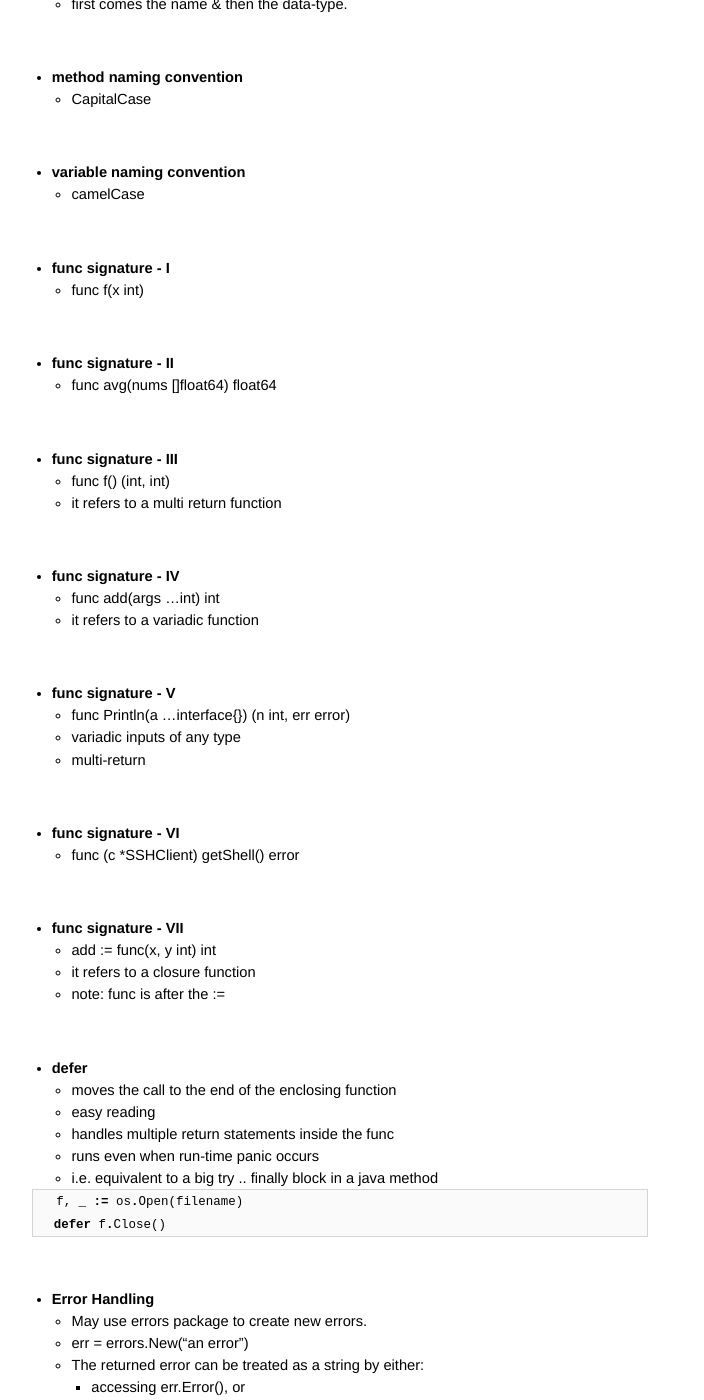
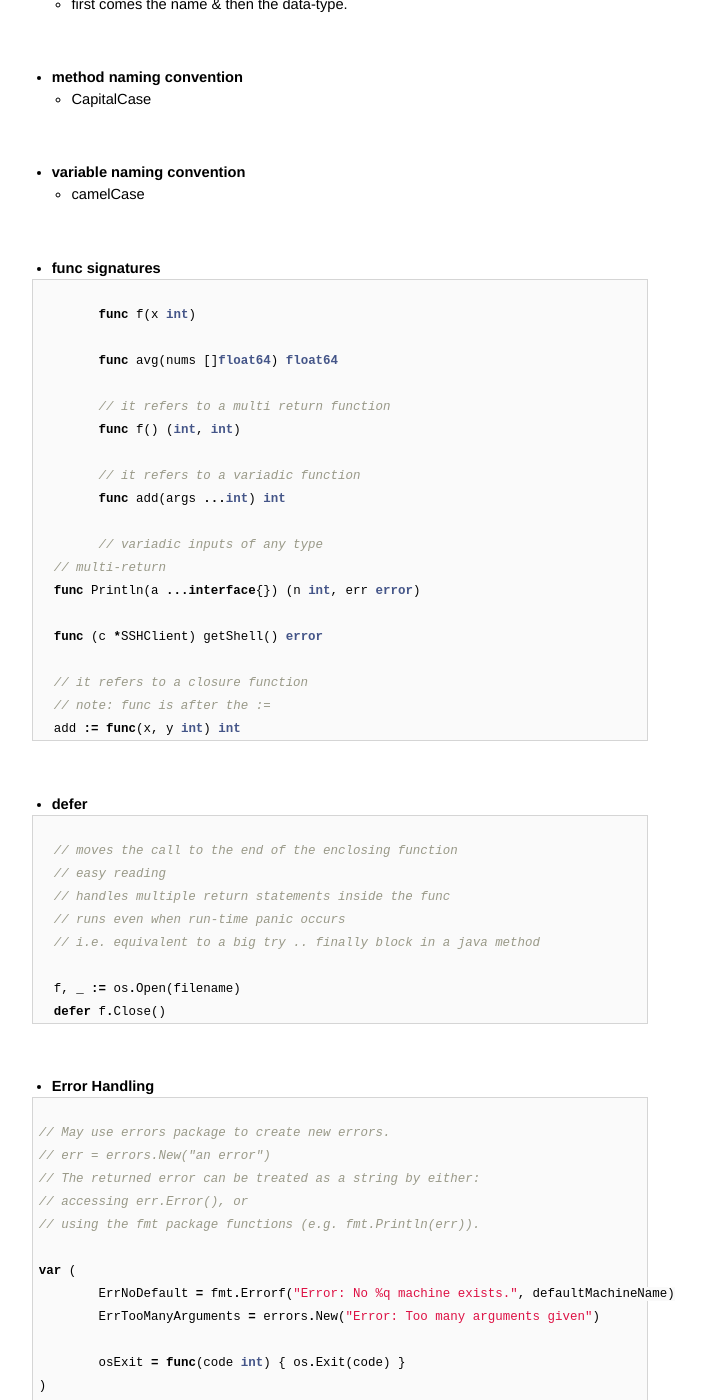
Before and after one commit to AmitKumarDas/amitkumardas.github.io, a Jekyll site: the page built from _posts/2016-07-14-my-golang-refresher.md, in a window 1280 px wide and 1400 px high, scrolled down 2235 px. Shown: the whole window, without its empty margins (300-1004 px from the left). Built offline with Jekyll 4.4.1, drawn with Linux system fonts in a browser that asks for light colours; some of the changed text lies outside the part shown.

Commit message:
Update 2016-07-14-my-golang-refresher.md

````diff
--- a/_posts/2016-07-14-my-golang-refresher.md
+++ b/_posts/2016-07-14-my-golang-refresher.md
@@ -135,55 +135,43 @@ func test(){
 
 <br />
 
-- **func signature - I**
-  - func f(x int)
+- **func signatures**
 
-<br />
+```go
 
-- **func signature - II**
-  - func avg(nums []float64) float64
+	func f(x int)
 
-<br />
+	func avg(nums []float64) float64
 
-- **func signature - III**
-  - func f() (int, int)
-  - it refers to a multi return function
+	// it refers to a multi return function
+	func f() (int, int)
 
-<br />
+	// it refers to a variadic function
+	func add(args ...int) int
 
-- **func signature - IV**
-  - func add(args ...int) int
-  - it refers to a variadic function
+	// variadic inputs of any type
+  // multi-return
+  func Println(a ...interface{}) (n int, err error)
 
-<br />
+  func (c *SSHClient) getShell() error
 
-- **func signature - V**
-  - func Println(a ...interface{}) (n int, err error)
-  - variadic inputs of any type
-  - multi-return
-
-<br />
-
-- **func signature - VI**
-  - func (c *SSHClient) getShell() error
-
-<br />
-
-- **func signature - VII**
-  - add := func(x, y int) int
-  - it refers to a closure function
-  - note: func is after the :=
+  // it refers to a closure function
+  // note: func is after the :=
+  add := func(x, y int) int
+```
 
 <br />
 
 - **defer**
-  - moves the call to the end of the enclosing function
-  - easy reading
-  - handles multiple return statements inside the func
-  - runs even when run-time panic occurs
-  - i.e. equivalent to a big try .. finally block in a java method
 
 ```go
+
+  // moves the call to the end of the enclosing function
+  // easy reading
+  // handles multiple return statements inside the func
+  // runs even when run-time panic occurs
+  // i.e. equivalent to a big try .. finally block in a java method
+
   f, _ := os.Open(filename)
   defer f.Close()
 ```
@@ -191,13 +179,15 @@ func test(){
 <br />
 
 - **Error Handling**
-	- May use errors package to create new errors.
-	- err = errors.New("an error")
-	- The returned error can be treated as a string by either:
-		- accessing err.Error(), or
-		- using the fmt package functions (e.g. fmt.Println(err)).
 
 ```go
+
+// May use errors package to create new errors.
+// err = errors.New("an error")
+// The returned error can be treated as a string by either:
+// accessing err.Error(), or
+// using the fmt package functions (e.g. fmt.Println(err)).
+
 var (
 	ErrNoDefault = fmt.Errorf("Error: No %q machine exists.", defaultMachineName)
 	ErrTooManyArguments = errors.New("Error: Too many arguments given")
@@ -220,10 +210,11 @@ os.Exit(1)
 <br />
 
 - **recover**
-  - looks like the catch block as in java.
-  - needs to be paired with defer
 
 ```go
+
+// looks like the catch block as in java.
+// needs to be paired with defer
 func main() {
   defer func() {
     str := recover()
@@ -236,15 +227,21 @@ func main() {
 <br />
 
 - **formatting & style**
+
+```bash
+
   - gofmt on save - nothing else is accepted
+```
 
 <br />
 
 - **path settings, workspaces, etc.**
-  - refer [link](https://golang.org/doc/code.html)
-  - below are Windows specific
 
 ```bash
+
+- refer https://golang.org/doc/code.html
+- below are Windows specific
+
 $ echo $GOPATH
 C:\Users\amit\code_src\goworks
 
@@ -272,30 +269,47 @@ $ go build
 <br />
 
 - **Flags**
-  - http://bit.ly/GoFlags
+
+```bash
+
+  - refer http://bit.ly/GoFlags
+```
 
 <br />
 
 - **dot import**
+
+```bash
+
   - Looks similar to static imports in Java
   - Do not use it. Makes code unreadable.
   - Is bad. Favor explicit than implicit.
+```
 
 <br />
 
 - **Code Review Comments**
-  - bit.ly/GoCodeReview
+
+```bash
+
+	- refer bit.ly/GoCodeReview
+```
 
 <br />
 
 - **Naming conventions**
-  - bit.ly/GoNames
+
+```bash
+
+  - refer bit.ly/GoNames
+```
 
 <br />
 
 - **install golang on CentOS**
 
 ```bash
+
 curl -O https://storage.googleapis.com/golang/go1.6.2.linux-amd64.tar.gz
 
 tar -C /usr/local -xzf go1.6.2.linux-amd64.tar.gz
@@ -312,7 +326,8 @@ exit the session & re-login
 
 - **golang & creation of workspace for development w.r.t CentOS**
 
-```
+```bash
+
 $ pwd
 /home/goworkspace
 
@@ -331,12 +346,19 @@ export PATH=$PATH:$GOPATH/bin
 <br />
 
 - **3rd party lib management**
+
+```bash
+
   - May use govendor
   - go get -u github.com/kardianos/govendor
+```
 
 <br />
 
 - **creating a new golang project**
+
+```bash
+
   - install govendor
   - navigate to your project folder
     - e.g. pwd
@@ -345,6 +367,7 @@ export PATH=$PATH:$GOPATH/bin
     - govendor init
   - install the 3rd party libraries
     - govendor fetch github.com/urfave/cli/@=v1
+```
 
 <br />
 
@@ -359,9 +382,10 @@ export PATH=$PATH:$GOPATH/bin
 
 <br />
 
-- **concurrency** How to get it right ?
+- **Concurrency** How to get it right ?
 
 ```bash
+
   - use right tools
   - when sharing memory between goroutines - use a mutex
   - when orchestrating goroutines - use channels
@@ -374,6 +398,7 @@ export PATH=$PATH:$GOPATH/bin
 - **govendor tips**
 
 ```bash
+
 - install or update govendor
   - go get -u github.com/kardianos/govendor
   - this places the source code @ $GOPATH/src
````
